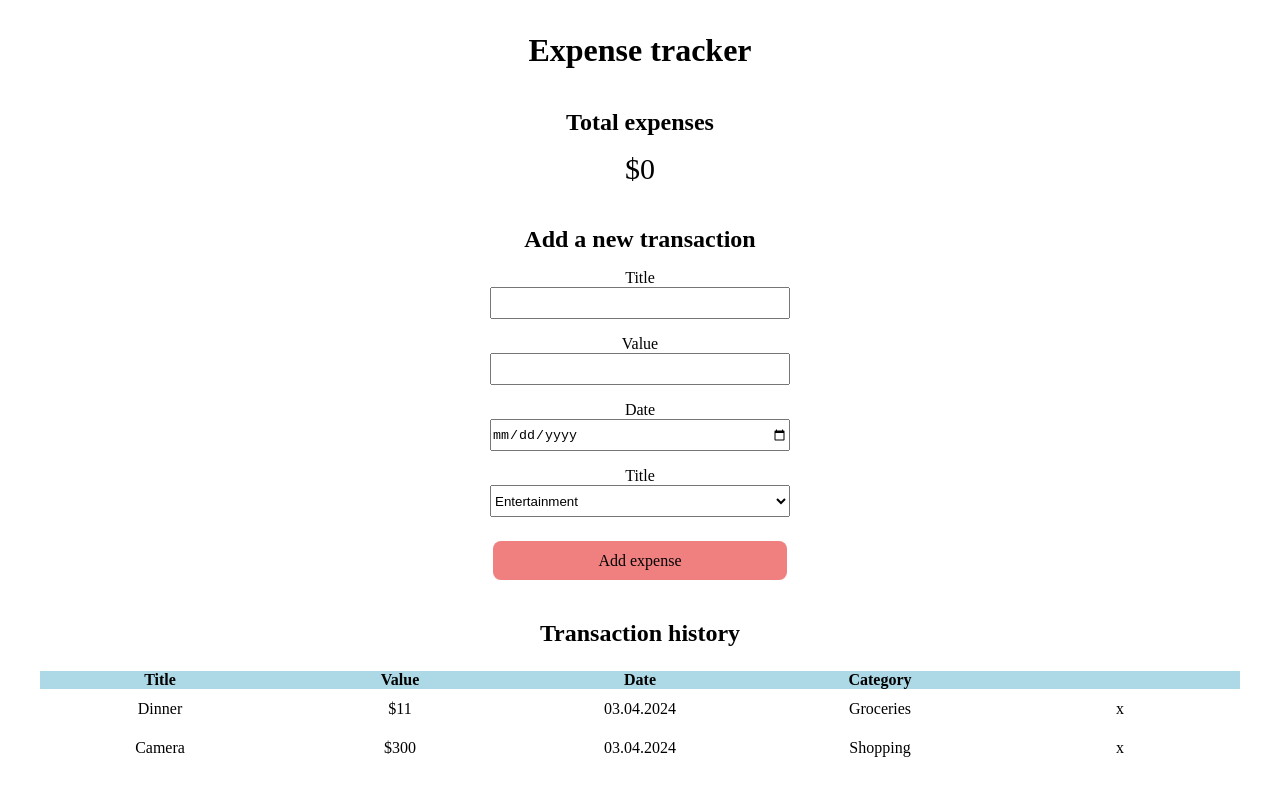
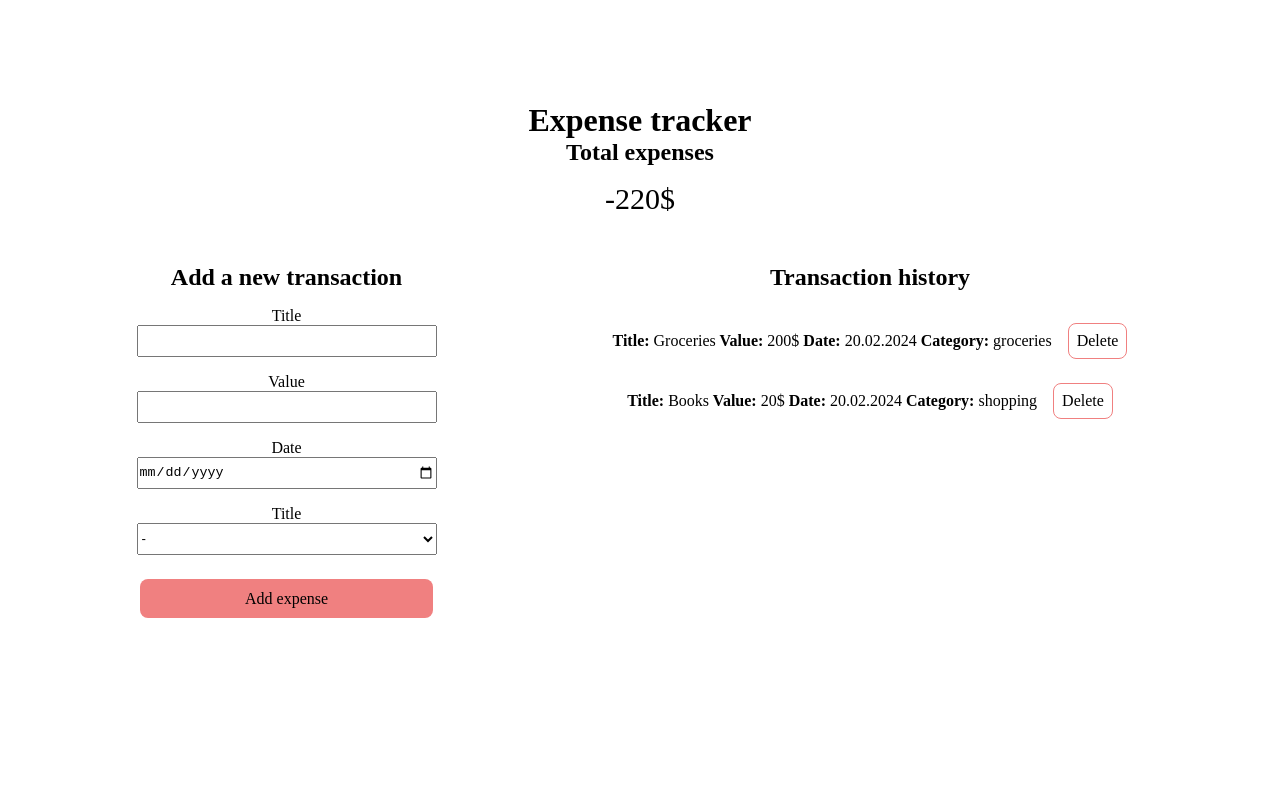
Before and after one commit to heda024/ExpenseTracker, a React (Vite) app: page / in a window 1280 px wide. Shown: the top 796 px of the page. Built offline with nearby package versions, Linux system fonts and the light colour scheme.

Commit message:
added props and functions to change balance

```diff
--- a/src/components/AddTransaction/AddTransaction.jsx
+++ b/src/components/AddTransaction/AddTransaction.jsx
@@ -3,10 +3,12 @@ import styles from './AddTransaction.module.css'
 
 export default function AddTransaction() {
 
+
+
 	return(
 		<>
 		<h2>Add a new transaction</h2>
-		<divc className={styles.form_container}>
+		<div className={styles.form_container}>
 			<form className={styles.form}>
 				<label htmlFor="title">Title</label>
 				<input type="text" name='title' className={styles.input}/>
@@ -19,6 +21,7 @@ export default function AddTransaction() {
 
 				<label htmlFor="title">Title</label>
 				<select name="category" className={styles.input}>
+					<option value="blank">-</option>
 					<option value="entertainment">Entertainment</option>
 					<option value="groceries">Groceries</option>
 					<option value="shopping">Shopping</option>
@@ -30,7 +33,7 @@ export default function AddTransaction() {
 					<button className={styles.expenseBtn}>Add expense</button>
 				</div>
 			</form>
-		</divc>
+		</div>
 		</>
 	)
 
--- a/src/components/Balance/Balance.jsx
+++ b/src/components/Balance/Balance.jsx
@@ -1,13 +1,13 @@
 import { useState } from 'react'
 import styles from './Balance.module.css'
 
-export default function Balance(){
+export default function Balance({expense}){
 
 	return(
 		<>
 		<div  className={styles.balanceContainer}>
 			<h2>Total expenses</h2>
-			<div className={styles.balanceFont}>$0</div>
+			<div className={styles.balanceFont}>{expense}$</div>
 		</div>
 		</>
 	)
--- a/src/components/ExpenseTracker/ExpenseTracker.jsx
+++ b/src/components/ExpenseTracker/ExpenseTracker.jsx
@@ -2,8 +2,48 @@ import Balance from '../Balance/Balance'
 import History from '../History/History'
 import AddTransaction from '../AddTransaction/AddTransaction'
 import styles from './ExpenseTracker.module.css'
+import uniqueId from '../../utils'
+import { useState, useEffect } from 'react'
+
+// Component container
+
+const transactionData = [
+	{id: uniqueId(),
+		name:'Groceries',
+		value: '200',
+		date: '20.02.2024',
+		category: 'groceries'},
+	{id: uniqueId(),
+		name:'Books',
+		value: '20',
+		date: '20.02.2024',
+		category: 'shopping'}
+]
+
 
 export default function ExpenseTracker() {
+
+	const [expense, setExpense] = useState(0);
+	const [transactions, setTransactions] = useState(transactionData)
+
+
+
+
+	const calculateExpenses = () => {
+		let expense = 0;
+
+		transactionData.forEach((data) => {
+				expense -= data.value;
+		})
+		setExpense(expense)
+	}
+
+	useEffect(() => {
+		calculateExpenses()
+
+	}, [])
+
+
 
 return(
 
@@ -11,13 +51,15 @@ return(
 	<div className={styles.tracker_container}>
 		<h1>Expense tracker</h1>
 		<div className={styles.container_layout}>
-			<Balance/>
+			<Balance expense={expense}/>
 		</div>
-		<div className={styles.container_layout}>
-			<AddTransaction/>
-		</div>
-		<div className={styles.container_layout}>
-			<History/>
+		<div className={styles.transaction_container}>
+			<div className={styles.container_layout}>
+				<AddTransaction/>
+			</div>
+			<div className={styles.container_layout}>
+				<History transactions={transactions}/>
+			</div>
 		</div>
 	</div>
 	</>
--- a/src/components/ExpenseTracker/ExpenseTracker.module.css
+++ b/src/components/ExpenseTracker/ExpenseTracker.module.css
@@ -1,9 +1,18 @@
 
 .tracker_container{
 	width: 1200px;
-
+	display: flex;
+	flex-direction: column;
+	justify-content: center;
+	margin-top: -5rem;
 }
 
-.container_layout{
-	margin-top: 2.5rem;
+
+
+.transaction_container{
+	display: flex;
+	flex-direction: row;
+	gap: 10rem;
+	justify-content: center;
+	margin-top: 3rem;
 }
--- a/src/components/History/History.jsx
+++ b/src/components/History/History.jsx
@@ -1,33 +1,32 @@
 import { useState } from 'react'
 import styles from './History.module.css'
 
-export default function History() {
+export default function History({transactions}) {
 
 	return(
 		<>
 		<h2>Transaction history</h2>
 		<div className={styles.history_container}>
-			<ul className={styles.header_styling}>
+			{/* <ul className={styles.header_styling}>
 				<li>Title</li>
 				<li>Value</li>
 				<li>Date</li>
 				<li>Category</li>
 				<li></li>
+			</ul> */}
+			<ul className={styles.list_styling}>
+				{
+					transactions.map((data)=>
+					<li key={data.id}>
+					<strong> Title:</strong> {data.name}
+					<strong> Value: </strong> {data.value}$
+					<strong> Date: </strong>{data.date}
+					<strong> Category: </strong>{data.category}
+					<button> Delete</button></li>)
+				}
+
 			</ul>
-			<ul className={styles.list_styling}>
-				<li>Dinner</li>
-				<li>$11</li>
-				<li>03.04.2024</li>
-				<li>Groceries</li>
-				<button>x</button>
-			</ul>
-			<ul className={styles.list_styling}>
-				<li>Camera</li>
-				<li>$300</li>
-				<li>03.04.2024</li>
-				<li>Shopping</li>
-				<button>x</button>
-			</ul>
+
 		</div>
 		</>
 	)
--- a/src/components/History/History.module.css
+++ b/src/components/History/History.module.css
@@ -5,10 +5,12 @@
 .list_styling{
 	width: 100%;
 	display: flex;
-	flex-direction: row;
+	flex-direction: column;
 	list-style: none;
 	justify-content: center;
 	align-items: center;
+	padding: 1rem;
+	gap: 0.5rem;
 }
 
 .header_styling{
@@ -32,6 +34,9 @@ li{
 }
 
 .list_styling button{
-	flex-basis: 20%;
 	background-color: transparent;
+	border: 1px solid lightcoral;
+	padding: 0.5rem;
+	margin-top: 1rem;
+	margin-left: 1rem;
 }
--- /dev/null
+++ b/src/utils.jsx
@@ -0,0 +1,5 @@
+const uniqueId = () => {
+	return Math.round(Math.random() * 1000000)
+}
+
+export default uniqueId
```
